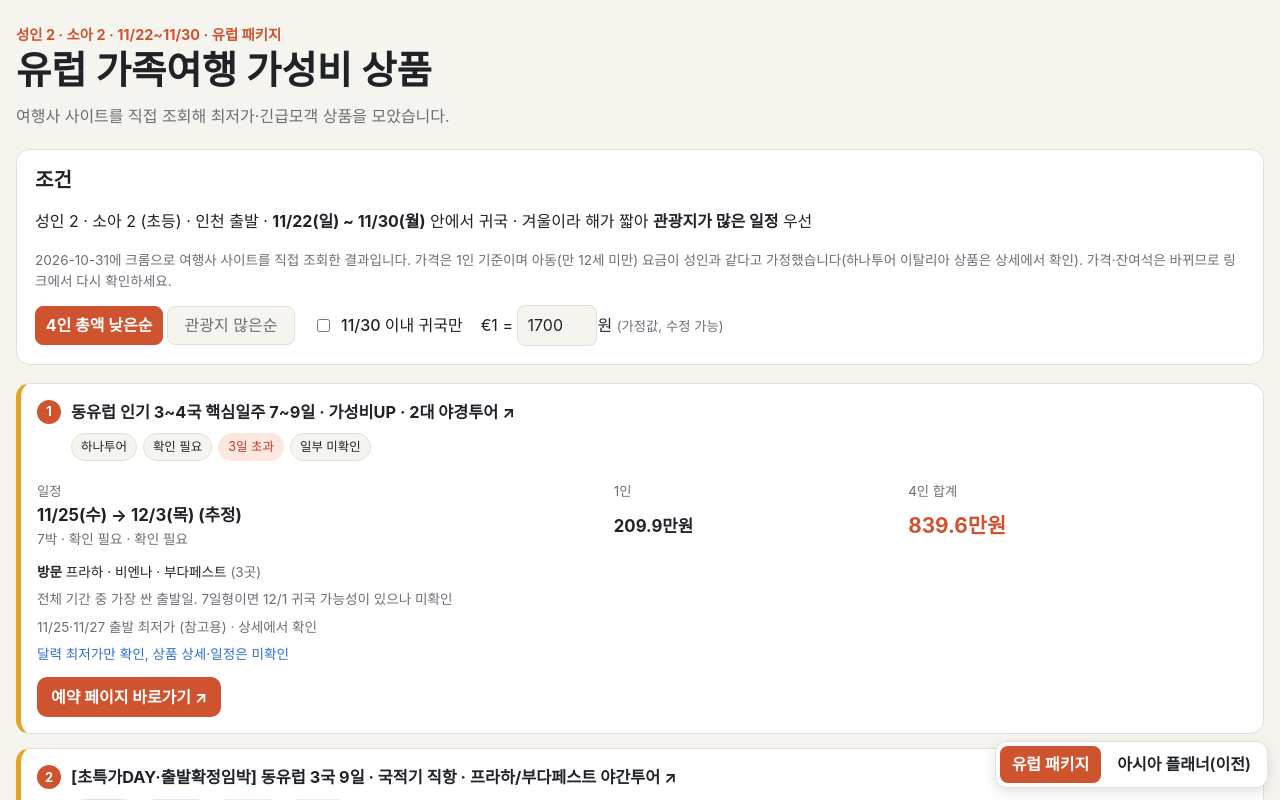
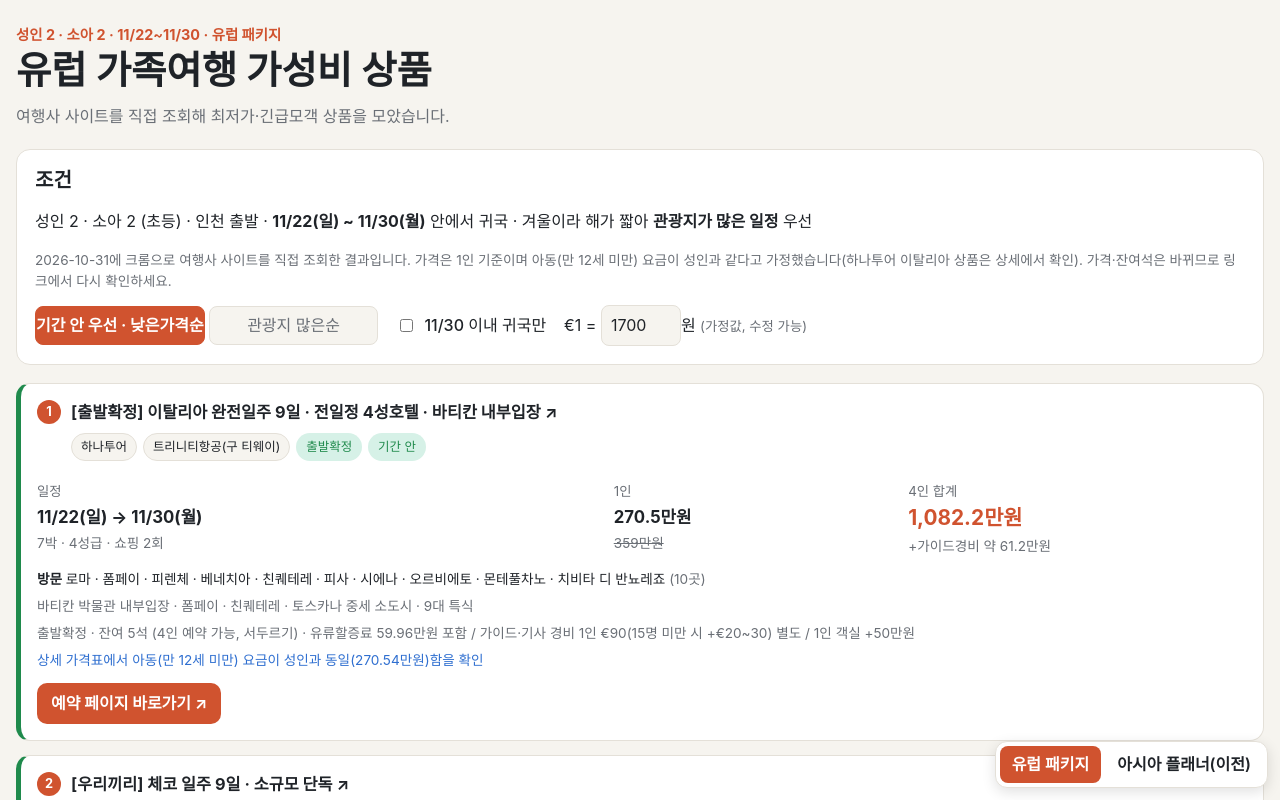
Before and after one commit to heekeunlee/tourplan, a React (Vite) app: page / in a window 1280 px wide. Shown: the top 800 px of the page. Built offline with nearby package versions, Linux system fonts and the light colour scheme.

Commit message:
Sort in-window deals first
Co-Authored-By: Claude Sonnet 5.5 <noreply@anthropic.com>

```diff
--- a/src/europe/EuropeDeals.tsx
+++ b/src/europe/EuropeDeals.tsx
@@ -17,7 +17,7 @@ export default function EuropeDeals() {
 
   const list = useMemo(() => {
     const items = DEALS.filter((d) => !onlyWindow || daysOver(d) <= 0)
-    return [...items].sort((a, b) => (sort === 'total' ? a.price - b.price : b.cities.length - a.cities.length || a.price - b.price))
+    return [...items].sort((a, b) => (sort === 'total' ? Number(daysOver(a) > 0) - Number(daysOver(b) > 0) || a.price - b.price : b.cities.length - a.cities.length || a.price - b.price))
   }, [sort, onlyWindow])
 
   return (
@@ -32,7 +32,7 @@ export default function EuropeDeals() {
         </p>
         <div className="eu-controls">
           <div className="seg two">
-            <button className={sort === 'total' ? 'on' : ''} onClick={() => setSort('total')}>4인 총액 낮은순</button>
+            <button className={sort === 'total' ? 'on' : ''} onClick={() => setSort('total')}>기간 안 우선 · 낮은가격순</button>
             <button className={sort === 'cities' ? 'on' : ''} onClick={() => setSort('cities')}>관광지 많은순</button>
           </div>
           <label className="check"><input type="checkbox" checked={onlyWindow} onChange={(e) => setOnlyWindow(e.target.checked)} />{md(WINDOW.to)} 이내 귀국만</label>
```
